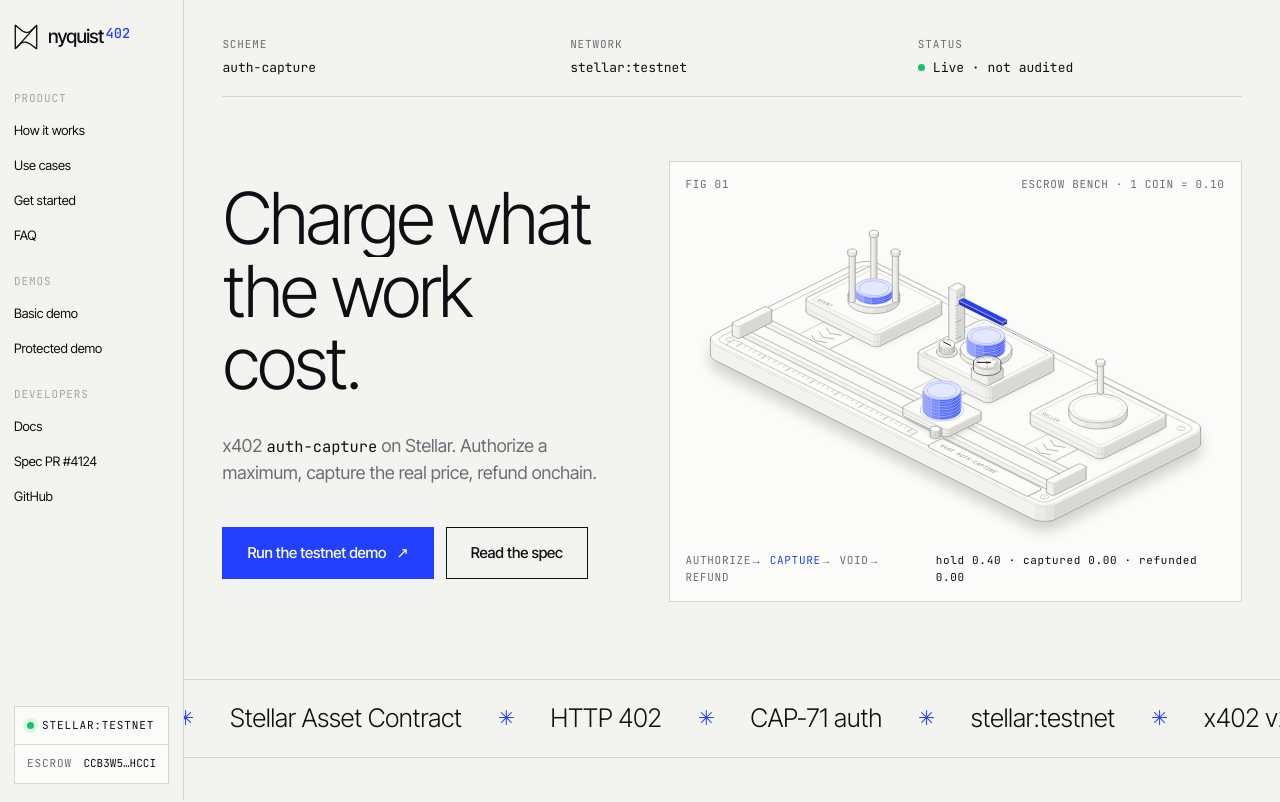
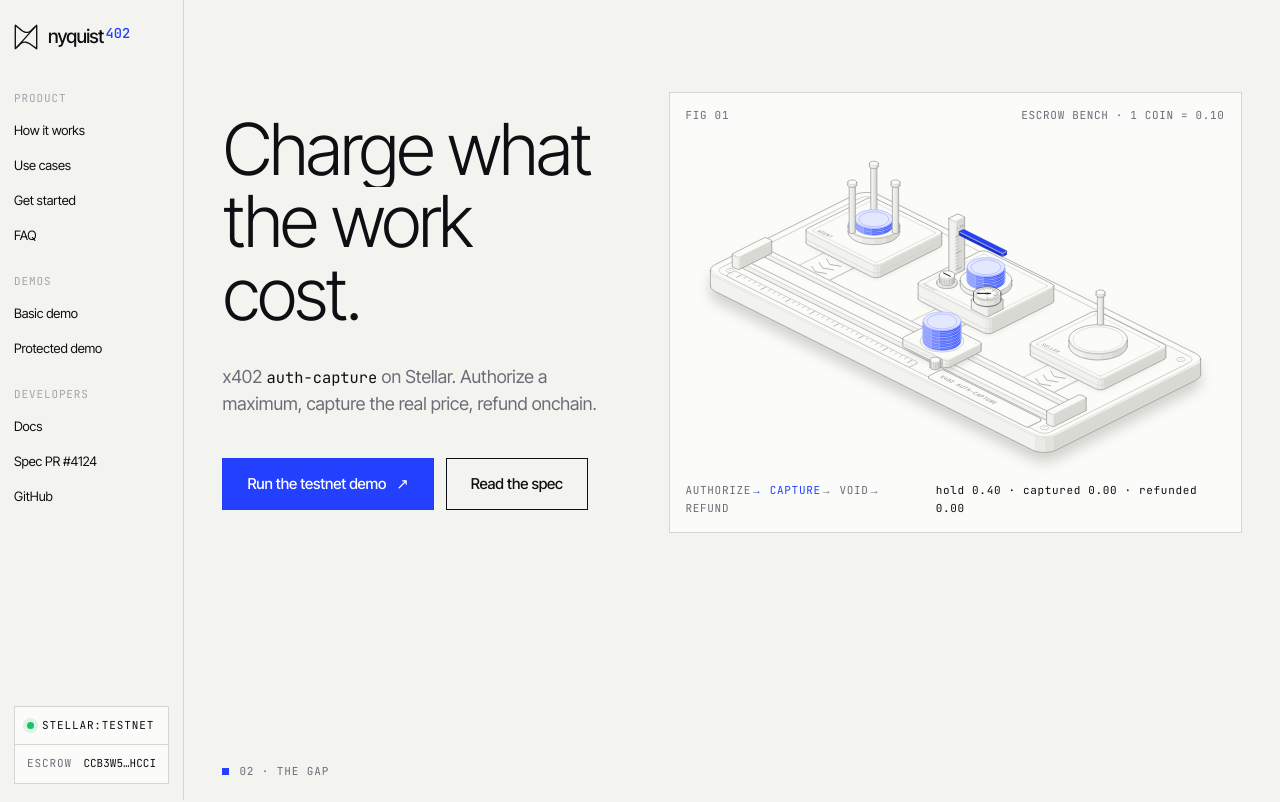
Before and after one commit to enliven17/nyquist402, a Next.js app in the folder web/: page / in a window 1280 px wide. Shown: the top 802 px of the page. Built offline with nearby package versions, Linux system fonts and the light colour scheme.

Commit message:
feat(web): drop hero meta row and ticker, minimal scrollbars

```diff
--- a/web/app/globals.css
+++ b/web/app/globals.css
@@ -100,3 +100,10 @@ pre {
 .brand { display: inline-flex; align-items: center; gap: 10px; color: var(--ink); }
 .brand-word { font-size: 19px; font-weight: 500; letter-spacing: -0.04em; }
 .brand-num { font-family: var(--font-mono), monospace; font-size: 0.72em; font-weight: 500; letter-spacing: 0; color: var(--accent); margin-left: 2px; vertical-align: 0.35em; }
+
+/* Minimal scrollbars */
+* { scrollbar-width: thin; scrollbar-color: color-mix(in srgb, var(--ink) 22%, transparent) transparent; }
+::-webkit-scrollbar { width: 8px; height: 8px; }
+::-webkit-scrollbar-track { background: transparent; }
+::-webkit-scrollbar-thumb { background: color-mix(in srgb, var(--ink) 22%, transparent); border-radius: 8px; border: 2px solid transparent; background-clip: padding-box; }
+::-webkit-scrollbar-thumb:hover { background-color: color-mix(in srgb, var(--ink) 40%, transparent); }
--- a/web/app/landing.css
+++ b/web/app/landing.css
@@ -17,7 +17,7 @@
 .lead { font-size: clamp(1.05rem, 1.4vw, 1.25rem); line-height: 1.5; color: var(--muted); max-width: 34rem; margin-top: 32px; }
 .lead code { color: var(--ink); }
 
-.eyebrow, .t-cap, .meta-row dt {
+.eyebrow, .t-cap {
   font-family: var(--font-mono), monospace;
   font-size: 11px;
   letter-spacing: 0.08em;
@@ -51,20 +51,11 @@
 
 /* Hero */
 .hero { padding-top: 28px !important; position: relative; }
-.meta-row { display: grid; grid-template-columns: repeat(3, 1fr); gap: 24px; padding: 8px 0 18px; }
-.meta-row dl { margin: 0; }
-.meta-row dt { color: var(--muted); }
-.meta-row dd { margin: 4px 0 0; font-family: var(--font-mono), monospace; font-size: 13px; display: flex; align-items: center; gap: 8px; }
 
 .hero-title { font-size: clamp(3rem, 5.6vw, 5.75rem); line-height: 0.95; letter-spacing: -0.045em; }
 .hero-grid { display: grid; grid-template-columns: 0.82fr 1.18fr; gap: 48px; align-items: center; padding: clamp(36px, 5vw, 72px) 0 clamp(48px, 6vw, 88px); }
 .t-sub { font-family: var(--font-mono), monospace; font-size: 11px; fill: var(--muted); letter-spacing: 0.04em; }
 
-.ticker { border-top: 1px solid var(--line); border-bottom: 1px solid var(--line); overflow: hidden; padding: 18px 0; }
-.ticker-track { display: flex; width: max-content; animation: marquee 40s linear infinite; }
-.ticker-track span { font-size: clamp(18px, 2vw, 26px); font-weight: 300; letter-spacing: -0.02em; white-space: nowrap; display: inline-flex; align-items: center; }
-.ticker-track i { font-style: normal; color: var(--accent); margin: 0 36px; font-size: 0.8em; }
-@keyframes marquee { to { transform: translateX(-50%); } }
 
 /* The gap */
 .why { padding: clamp(96px, 12vw, 160px) 0 !important; }
@@ -190,9 +181,7 @@
   .foot-cols { grid-template-columns: 1fr 1fr; }
 }
 @media (max-width: 720px) {
-  .meta-row { grid-template-columns: 1fr 1fr; }
-  .meta-row dl:last-child { grid-column: span 2; }
-  .panel-row, .why-copy { grid-template-columns: 1fr; gap: 10px; }
+      .panel-row, .why-copy { grid-template-columns: 1fr; gap: 10px; }
   .feature-grid, .start-grid { grid-template-columns: 1fr; }
   .use-list li { grid-template-columns: 1fr 28px; }
   .use-text { grid-column: 1; }
@@ -200,6 +189,5 @@
   .lifecycle .h-lg { font-size: 2rem; }
 }
 @media (prefers-reduced-motion: reduce) {
-  .ticker-track { animation: none; }
-  [data-split] { opacity: 1; }
+    [data-split] { opacity: 1; }
 }
--- a/web/app/page.tsx
+++ b/web/app/page.tsx
@@ -10,7 +10,6 @@ const ISSUE_URL = "https://github.com/x402-foundation/x402/issues/4122";
 const ESCROW = "CCB3W5542IQIVWT3ZDTSQIN2LPRMVYLZ2KKQOJT2CTIIDDTYIQVHHCCI";
 const ESCROW_URL = `https://stellar.expert/explorer/testnet/contract/${ESCROW}`;
 
-const ticker = ["x402 v2", "auth-capture", "Soroban", "Stellar Asset Contract", "HTTP 402", "CAP-71 auth", "stellar:testnet"];
 
 const features = [
   {
@@ -62,12 +61,6 @@ export default function Home() {
         {/* 01 Hero */}
         <section className="hero" id="s1" data-section>
           <div className="wrap">
-            <div className="meta-row">
-              <dl><dt>Scheme</dt><dd>auth-capture</dd></dl>
-              <dl><dt>Network</dt><dd>stellar:testnet</dd></dl>
-              <dl><dt>Status</dt><dd><span className="live" />Live · not audited</dd></dl>
-            </div>
-            <div className="rule" data-line />
 
             <div className="hero-grid">
               <div>
@@ -85,13 +78,6 @@ export default function Home() {
             </div>
           </div>
 
-          <div className="ticker" aria-hidden>
-            <div className="ticker-track">
-              {[...ticker, ...ticker, ...ticker, ...ticker].map((t, i) => (
-                <span key={i}>{t}<i>✳</i></span>
-              ))}
-            </div>
-          </div>
         </section>
 
         {/* 02 The gap */}
```
